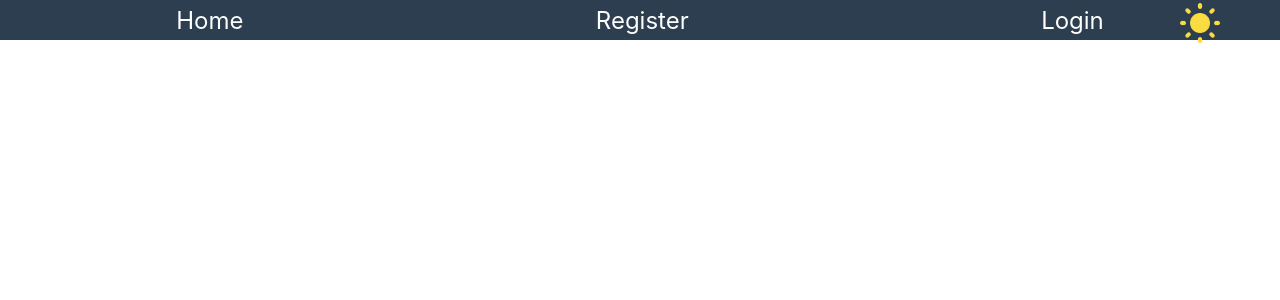
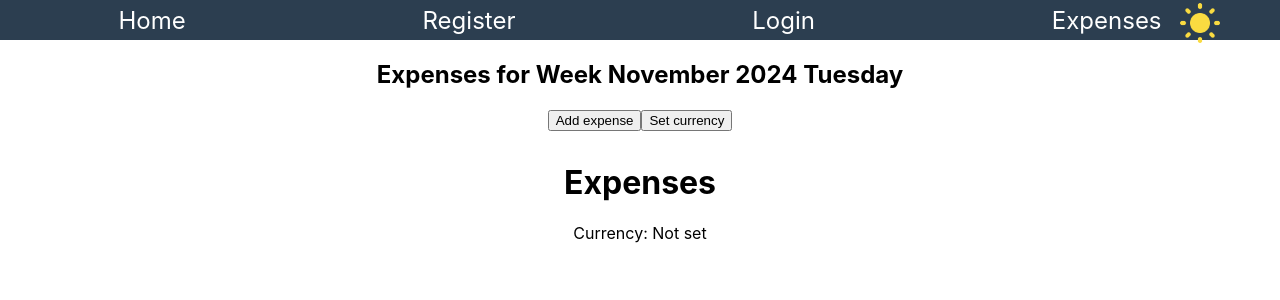
Before and after one commit to LaszloF5/kitchen-system, a React (Create React App) app: page /#/Expenses in a window 1280 px wide. Before the commit this address had no page. Shown: the top 300 px of the page. Built offline with nearby package versions, Linux system fonts and the light colour scheme; sample sign-in values are in the browser's storage.

Commit message:
Expenses component, new db table -> expenses.

```diff
--- a/package.json
+++ b/package.json
@@ -8,6 +8,7 @@
     "@testing-library/user-event": "^13.5.0",
     "axios": "^1.7.7",
     "date-fns": "^4.1.0",
+    "luxon": "^3.5.0",
     "postcss": "^8.4.47",
     "react": "^18.3.1",
     "react-dom": "^18.3.1",
--- a/src/App.js
+++ b/src/App.js
@@ -8,6 +8,7 @@ import Others from "./Components/Others";
 import ShoppingList from "./Components/ShoppingList";
 import Login from "./Components/Login";
 import Register from "./Components/Register";
+import Expenses from "./Components/Expenses";
 import "./App.css";
 
 export default function App() {
@@ -140,14 +141,13 @@ export default function App() {
       return;
     }
 
-    // PUT kérés URL-jének megfelelő formázása
     await axios.put(
-      `http://localhost:5500/${table}/${updateId}?user_id=${userId}`, // query paraméterként
-      { quantity: modifyQuantity.trim() } // kérés törzse
+      `http://localhost:5500/${table}/${updateId}?user_id=${userId}`,
+      { quantity: modifyQuantity.trim() }
     );
 
     const response = await axios.get(
-      `http://localhost:5500/${table}?user_id=${userId}` // GET kérés a friss adatokért
+      `http://localhost:5500/${table}?user_id=${userId}`
     );
     setItems(response.data.items);
   };
@@ -216,6 +216,9 @@ export default function App() {
             <li>
               <Link className="header-nav_ul_li_link" to="/login">Login</Link>
             </li>
+            <li>
+              <Link className="header-nav_ul_li_link" to="/expenses">Expenses</Link>
+            </li>
           </ul>
         </nav>
         {/* <button className="btn btn-update" onClick={toggleCurrencyForm}>
@@ -269,6 +272,7 @@ export default function App() {
       <Routes>
         <Route path="/Register" element={<Register/>}/>
         <Route path="/Login" element={<Login userId={userId} setUserId={setUserId} />}/>
+        <Route path="/Expenses" element={<Expenses/>}/>
         <Route path="/" element={
           <>
           <h1>Kitchen system</h1>
--- /dev/null
+++ b/src/Components/Expenses.css
@@ -0,0 +1,52 @@
+.expense-form, .currency-form {
+    display: flex;
+    flex-direction: column;
+    align-items: center;
+    width: 300px;
+    height: 200px;
+    margin: 32px auto;
+    padding: 32px;
+    background-color: #f8f9fa;
+    border-radius: 8px;
+    box-shadow: 0 4px 6px rgba(0, 0, 0, 0.1);
+    font-family: Arial, sans-serif;
+}
+
+.expense-form_p, .currency-form_p {
+    font-size: 20px;
+    font-weight: bold;
+    margin-bottom: 24px;
+    text-align: center;
+    color: #333;
+}
+
+.expense-form_input, .currency-form_input {
+    width: 100%;
+    padding: 12px;
+    margin: 16px;
+    border: 1px solid #ccc;
+    border-radius: 4px;
+    font-size: 16px;
+    transition: border-color 0.3s;
+    text-align: center;
+}
+
+.expense-form_input:focus, .currency-form_input:focus {
+    outline: none;
+    border-color: #007bff;
+    box-shadow: 0 0 0 2px rgba(0, 123, 255, 0.25);
+}
+
+.expense-form_button, .currency-form_button {
+    width: 50%;
+    padding: 12px;
+    margin: 16px;
+    background-color: #007bff;
+    color: #fff;
+    font-size: 16px;
+    font-weight: bold;
+    border: none;
+    border-radius: 4px;
+    cursor: pointer;
+    transition: background-color 0.3s, box-shadow 0.3s;
+}
--- /dev/null
+++ b/src/Components/Expenses.jsx
@@ -0,0 +1,90 @@
+import React, { useState } from "react";
+import Axios from "axios";
+import { DateTime } from 'luxon';
+import "./Expenses.css";
+
+export default function Expenses() {
+  const [isVisibleExForm, setIsVisibleExForm] = useState(false);
+  const [isVisibleCurForm, setIsVisibleCurForm] = useState(false);
+  const [currency, setCurrency] = useState(() => localStorage.getItem("curr") || "");
+
+  const button1Text = isVisibleExForm ? "Close form" : "Add expense";
+  const button2Text = isVisibleCurForm ? "Close form" : "Set currency";
+
+  const handleToggleExForm = () => {
+    setIsVisibleExForm(!isVisibleExForm);
+  };
+
+  const handleToggleCurForm = () => {
+    setIsVisibleCurForm(!isVisibleCurForm);
+  };
+
+  const handleExpense = (e) => {
+    e.preventDefault();
+    const userId = localStorage.getItem("userId");
+    const amount = e.target.expense.value;
+    const today = DateTime.now();
+    const year = today.year;
+    const month = today.month;
+    const week = today.weekNumber;
+  }
+
+  const handleCurrency = (e) => {
+    e.preventDefault();
+    const curr = e.target.currency.value.trim().toUpperCase();
+    localStorage.setItem("curr", curr);
+    setCurrency(curr);
+    e.target.currency.value = "";
+    setIsVisibleCurForm(false);
+  };
+
+  const today = DateTime.now();
+    const year = today.year;
+
+  return (
+    <div className="expenses-container">
+      <header>
+        <h2>
+          Expenses for Week{" "}
+          {new Date().toLocaleDateString("en-US", {
+            weekday: "long",
+            month: "long",
+            year: "numeric",
+          })}
+        </h2>
+        <button onClick={handleToggleExForm}>{button1Text}</button>
+        <button onClick={handleToggleCurForm}>{button2Text}</button>
+      </header>
+      <h1>Expenses</h1>
+      {isVisibleExForm && (
+        <form action="#" className="expense-form">
+          <p className="expense-form_p">Add new expense</p>
+          <input
+            className="expense-form_input"
+            type="number"
+            name='expense'
+            placeholder="Enter expense amount"
+            required
+          />
+          <button className="expense-form_button" type="submit">
+            Add expense
+          </button>
+        </form>
+      )}
+      {isVisibleCurForm && (
+        <form action="#" className="currency-form" onSubmit={handleCurrency}>
+          <p className="currency-form_p">Set new currency</p>
+          <input
+            className="currency-form_input"
+            type="text"
+            name="currency"
+            placeholder="ex. USD"
+            required
+          />
+          <button className="currency-form_button">Set currency</button>
+        </form>
+      )}
+      <p>Currency: {currency || "Not set"}</p>
+    </div>
+  );
+}
--- a/src/Components/Register.jsx
+++ b/src/Components/Register.jsx
@@ -26,11 +26,8 @@ export default function Register() {
       alert('Sikeres regisztráció!');
     } catch (error) {
       if (error.response) {
-        // Backend válasza
-        // Ha van hibaüzenet, szöveggé alakítjuk
         setErrorMessage(error.response.data.error || "Sikertelen regisztráció");
       } else {
-        // Más típusú hiba (pl. hálózati hiba)
         setErrorMessage("Hálózati hiba történt");
       }
       console.log("Hiba történt:", error);
```
Also changed, not shown: 2 other files (tests, documents, lock files or other folders).
